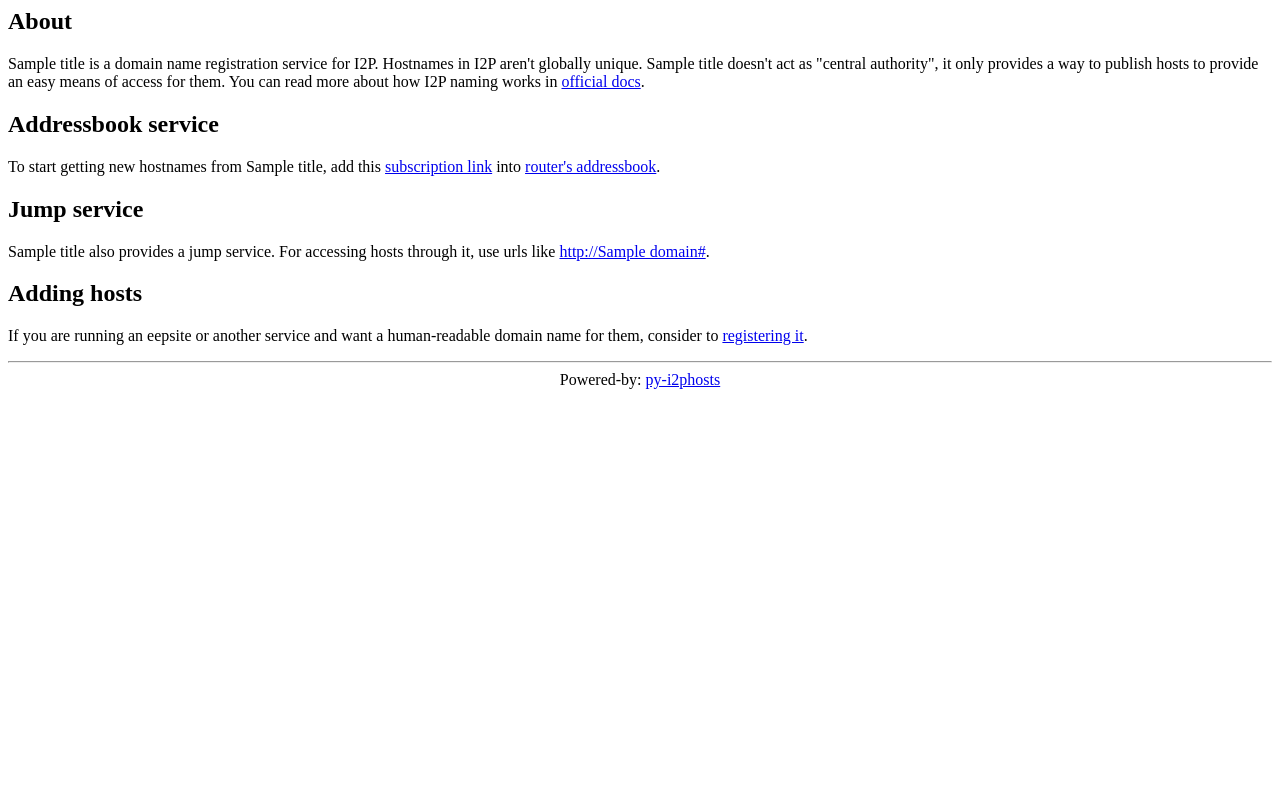
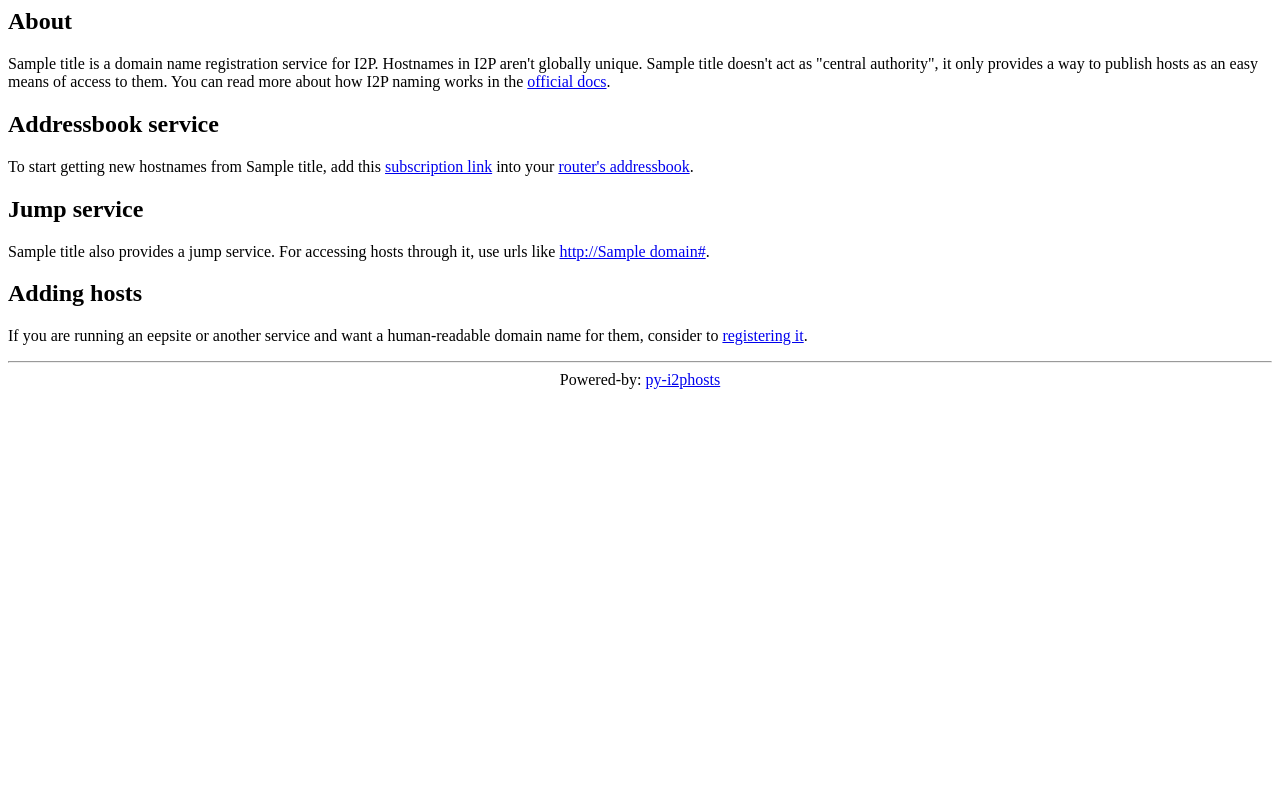
Before and after one commit to i2phosts/py-i2phosts, a Django app: template pyi2phosts/templates/index.html in a window 1280 px wide. Run offline with Django 3.2, Linux system fonts and the light colour scheme; the template is opened without the code that fills it: most values are stand-ins (such as "Sample title", 1, 10 or a date in 2020); parts of the project's set-up code (start-up, migrations or seed data) failed here and were passed over.

Commit message:
templates/index.html: some more fixes by 'user'

```diff
--- a/pyi2phosts/templates/index.html
+++ b/pyi2phosts/templates/index.html
@@ -4,13 +4,13 @@
 	<h2>About</h2>
 	<p>{{ title }} is a domain name registration service for I2P. Hostnames in I2P aren't
 	globally unique. {{ title }} doesn't act as "central authority", it only provides a
-	way to publish hosts to provide an easy means of access for them. You can read more about how
-	I2P naming works in <a href=http://www.i2p2.i2p/naming.html>official
+	way to publish hosts as an easy means of access to them. You can read more about how
+	I2P naming works in the <a href=http://www.i2p2.i2p/naming.html>official
 		docs</a>.
 	</p>
 	<h2>Addressbook service</h2>
 	To start getting new hostnames from {{ title }}, add this
-	<a href=/export/alive-hosts.txt>subscription link</a> into <a
+	<a href=/export/alive-hosts.txt>subscription link</a> into your <a
 		href=http://localhost:7657/susidns/subscriptions.jsp>router's
 		addressbook</a>.
 	<h2>Jump service</h2><p>
```
